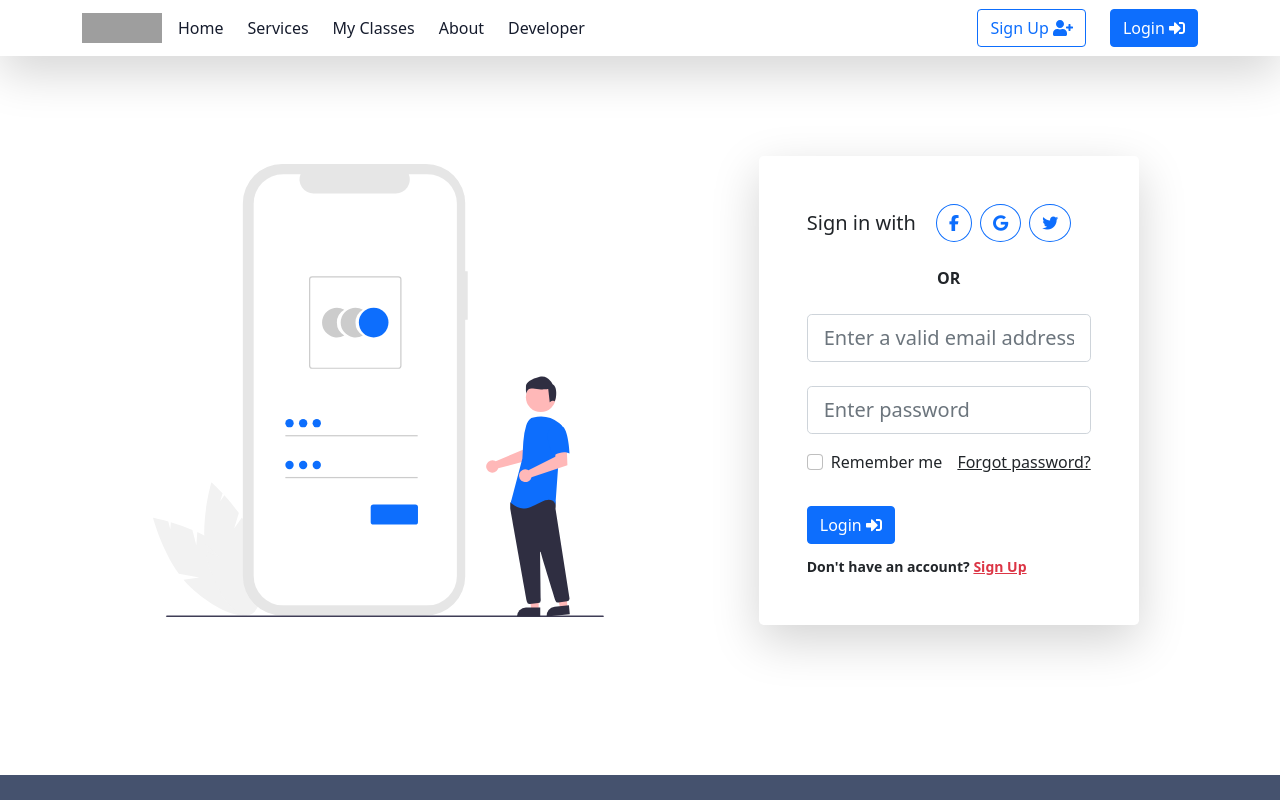
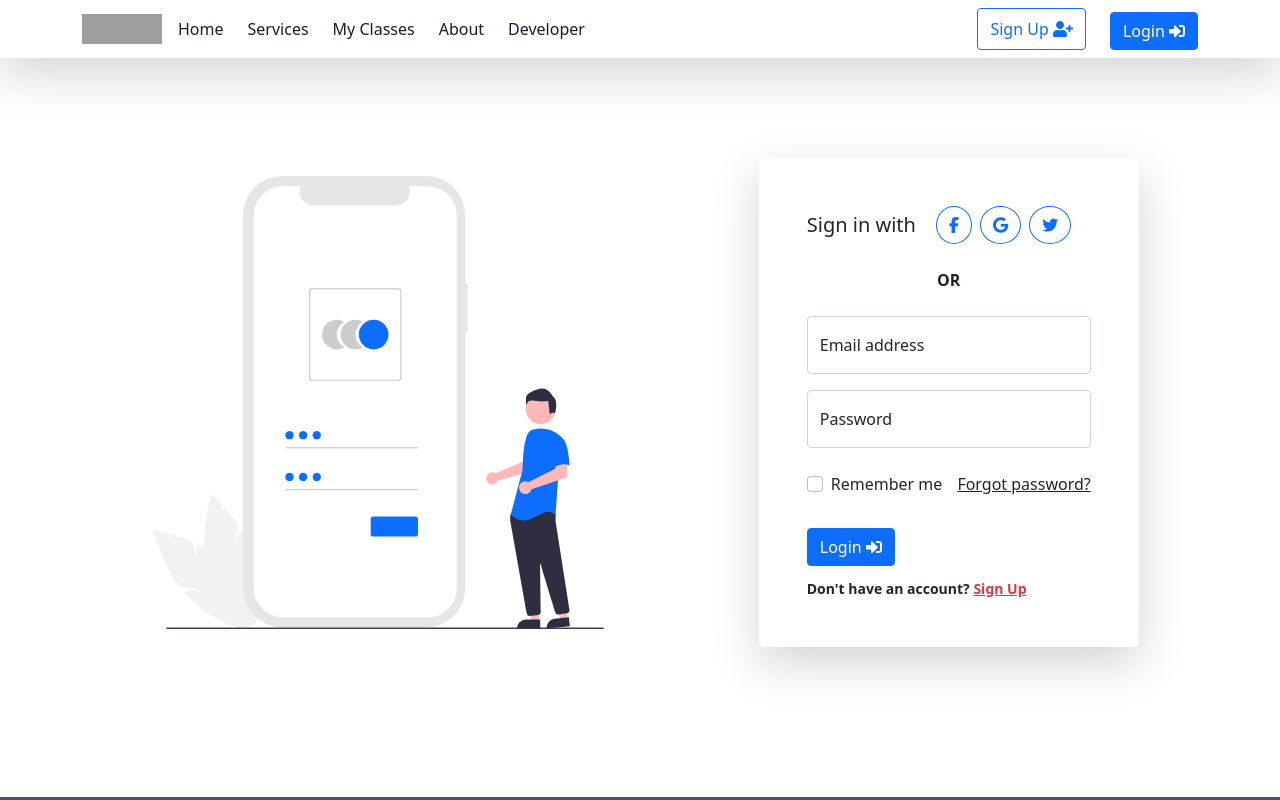
Before and after one commit to shadmansaalim/Full-Stack-Course-App, a React (Create React App) app: page /login in a window 1280 px wide. Shown: the top 800 px of the page. Built offline with nearby package versions, Linux system fonts and the light colour scheme; grey boxes are pictures that could not be loaded.

Commit message:
Login input UI styled for good UX

```diff
--- a/src/components/Header/Header.js
+++ b/src/components/Header/Header.js
@@ -52,9 +52,9 @@ const Header = () => {
                                 color: "#0275d8"
                             }}>Developer</NavLink>
                     </Nav>
-                    <Nav className="ms-auto">
+                    <Nav className="ms-auto mt-2 mt-md-0">
                         <Button className="me-lg-4" onClick={() => history.push('/sign-up')} variant="outline-primary">Sign Up <FontAwesomeIcon icon={faUserPlus} /></Button>
-                        <Button onClick={() => history.push('/login')} variant="primary">Login <FontAwesomeIcon icon={faSignInAlt} /></Button>
+                        <Button className="mt-1" onClick={() => history.push('/login')} variant="primary">Login <FontAwesomeIcon icon={faSignInAlt} /></Button>
                     </Nav>
                 </Navbar.Collapse>
             </Container>
--- a/src/components/Login/Login.js
+++ b/src/components/Login/Login.js
@@ -5,6 +5,7 @@ import { faSignInAlt } from '@fortawesome/free-solid-svg-icons';
 import { Button } from 'react-bootstrap';
 import { getAuth, GoogleAuthProvider, signInWithPopup, signInWithEmailAndPassword, sendPasswordResetEmail } from "firebase/auth";
 import { useState } from 'react';
+import { useHistory } from 'react-router-dom';
 
 const googleProvider = new GoogleAuthProvider();
 
@@ -12,12 +13,14 @@ const Login = () => {
     const auth = getAuth();
     const [loginEmail, setLoginEmail] = useState('');
     const [loginPassword, setLoginPassword] = useState('');
+    const history = useHistory();
 
     const handleLogin = e => {
         e.preventDefault();
         signInWithEmailAndPassword(auth, loginEmail, loginPassword)
             .then(result => {
                 console.log(result.user);
+                history.push('/home')
             })
             .catch(error => {
                 console.log(error.message);
@@ -43,60 +46,57 @@ const Login = () => {
 
     return (
         <section style={{ marginTop: 100, marginBottom: 150 }}>
-            <div class="container">
-                <div class="row d-flex justify-content-center align-items-center h-100">
-                    <div class="col-md-8 col-lg-5 col-xl-5 mx-auto mb-4 mb-lg-0">
-                        <img src={loginImg} class="img-fluid"
+            <div className="container">
+                <div className="row d-flex justify-content-center align-items-center h-100">
+                    <div className="col-md-8 col-lg-5 col-xl-5 mx-auto mb-4 mb-lg-0">
+                        <img src={loginImg} className="img-fluid"
                             alt="Sample" />
                     </div>
-                    <div class="col-md-8 col-lg-5 col-xl-4 offset-xl-1 shadow-lg p-5 rounded-3 mx-auto">
+                    <div className="col-md-8 col-lg-5 col-xl-4 offset-xl-1 shadow-lg p-5 rounded-3 mx-auto">
                         <form onSubmit={handleLogin}>
-                            <div class="d-flex flex-row align-items-center justify-content-center justify-content-lg-start">
-                                <p class="lead fw-normal mb-0 me-3">Sign in with</p>
-                                <button type="button" class="btn btn-outline-primary rounded-circle mx-1">
-                                    <i class="fab fa-facebook-f"></i>
+                            <div className="d-flex flex-row align-items-center justify-content-center justify-content-lg-start">
+                                <p className="lead fw-normal mb-0 me-3">Sign in with</p>
+                                <button type="button" className="btn btn-outline-primary rounded-circle mx-1">
+                                    <i className="fab fa-facebook-f"></i>
                                 </button>
 
-                                <button type="button" class="btn btn-outline-primary rounded-circle mx-1">
-                                    <i class="fab fa-google"></i>
+                                <button type="button" className="btn btn-outline-primary rounded-circle mx-1">
+                                    <i className="fab fa-google"></i>
                                 </button>
 
-                                <button type="button" class="btn btn-outline-primary rounded-circle mx-1">
-                                    <i class="fab fa-twitter"></i>
+                                <button type="button" className="btn btn-outline-primary rounded-circle mx-1">
+                                    <i className="fab fa-twitter"></i>
                                 </button>
                             </div>
 
 
-                            <p class="text-center fw-bold mx-3 my-4">OR</p>
+                            <p className="text-center fw-bold mx-3 my-4">OR</p>
 
 
-                            <div class="form-outline mb-4">
-                                <input onBlur={handleLoginEmailChange} type="email" id="form3Example3" class="form-control form-control-lg"
-                                    placeholder="Enter a valid email address" />
-
+                            <div className="form-floating mb-3">
+                                <input onBlur={handleLoginEmailChange} type="email" className="form-control" id="floatingLoginEmail" placeholder="name@example.com" />
+                                <label htmlFor="floatingLoginEmail">Email address</label>
+                            </div>
+                            <div className="form-floating mb-4">
+                                <input onBlur={handleLoginPasswordChange} type="password" className="form-control" id="floatingLoginPassword" placeholder="Password" />
+                                <label htmlFor="floatingLoginPassword">Password</label>
                             </div>
 
+                            <div className="d-flex justify-content-between align-items-center">
 
-                            <div class="form-outline mb-3">
-                                <input onBlur={handleLoginPasswordChange} type="password" id="form3Example4" class="form-control form-control-lg"
-                                    placeholder="Enter password" />
-                            </div>
-
-                            <div class="d-flex justify-content-between align-items-center">
-
-                                <div class="form-check mb-0">
-                                    <input class="form-check-input me-2" type="checkbox" value="" id="form2Example3" />
-                                    <label class="form-check-label" for="form2Example3">
+                                <div className="form-check mb-0">
+                                    <input className="form-check-input me-2" type="checkbox" value="" id="form2Example3" />
+                                    <label className="form-check-label" htmlFor="form2Example3">
                                         Remember me
                                     </label>
                                 </div>
-                                <a onClick={handleForgetPassword} href="#!" class="text-body">Forgot password?</a>
+                                <a onClick={handleForgetPassword} href="#!" className="text-body">Forgot password?</a>
                             </div>
 
-                            <div class="text-center text-lg-start mt-4 pt-2">
+                            <div className="text-center text-lg-start mt-4 pt-2">
                                 <Button type="submit" variant="primary">Login <FontAwesomeIcon icon={faSignInAlt} /></Button>
-                                <p class="small fw-bold mt-2 pt-1 mb-0">Don't have an account? <a href="/sign-up"
-                                    class="link-danger">Sign Up</a></p>
+                                <p className="small fw-bold mt-2 pt-1 mb-0">Don't have an account? <a href="/sign-up"
+                                    className="link-danger">Sign Up</a></p>
                             </div>
 
                         </form>
--- a/src/components/SignUp/SignUp.js
+++ b/src/components/SignUp/SignUp.js
@@ -175,21 +175,21 @@ const SignUp = () => {
                                                 </div>
                                             </div> */}
 
-                                            <p class="text-center text-muted mx-3 mb-0 fw-bold">OR</p>
+                                            <p className="text-center text-muted mx-3 mb-0 fw-bold">OR</p>
                                             <hr />
 
-                                            <div class="d-flex flex-row align-items-center justify-content-center mb-4">
-                                                <p class="text-center fw-bold mb-0 me-2">Sign Up With</p>
-                                                <button onClick={handleFacebookSignUp} class="btn btn-outline-primary rounded-circle mx-1">
-                                                    <i class="fab fa-facebook-f"></i>
+                                            <div className="d-flex flex-row align-items-center justify-content-center mb-4">
+                                                <p className="text-center fw-bold mb-0 me-2">Sign Up With</p>
+                                                <button onClick={handleFacebookSignUp} className="btn btn-outline-primary rounded-circle mx-1">
+                                                    <i className="fab fa-facebook-f"></i>
                                                 </button>
 
-                                                <button onClick={handleGoogleSignUp} class="btn btn-outline-primary  rounded-circle mx-1">
-                                                    <i class="fab fa-google"></i>
+                                                <button onClick={handleGoogleSignUp} className="btn btn-outline-primary  rounded-circle mx-1">
+                                                    <i className="fab fa-google"></i>
                                                 </button>
 
-                                                <button class="btn btn-outline-primary  rounded-circle mx-1">
-                                                    <i class="fab fa-twitter"></i>
+                                                <button className="btn btn-outline-primary  rounded-circle mx-1">
+                                                    <i className="fab fa-twitter"></i>
                                                 </button>
                                             </div>
 
@@ -203,7 +203,7 @@ const SignUp = () => {
                                                     id="form2Example3c"
                                                     required
                                                 />
-                                                <label className="form-check-label" htmlFor="form2Example3c">
+                                                <label className="form-check-label" htmlhtmlFor="form2Example3c">
                                                     <small>I agree all statements in <a href="#!">Terms of service</a></small>
                                                 </label>
 
```
